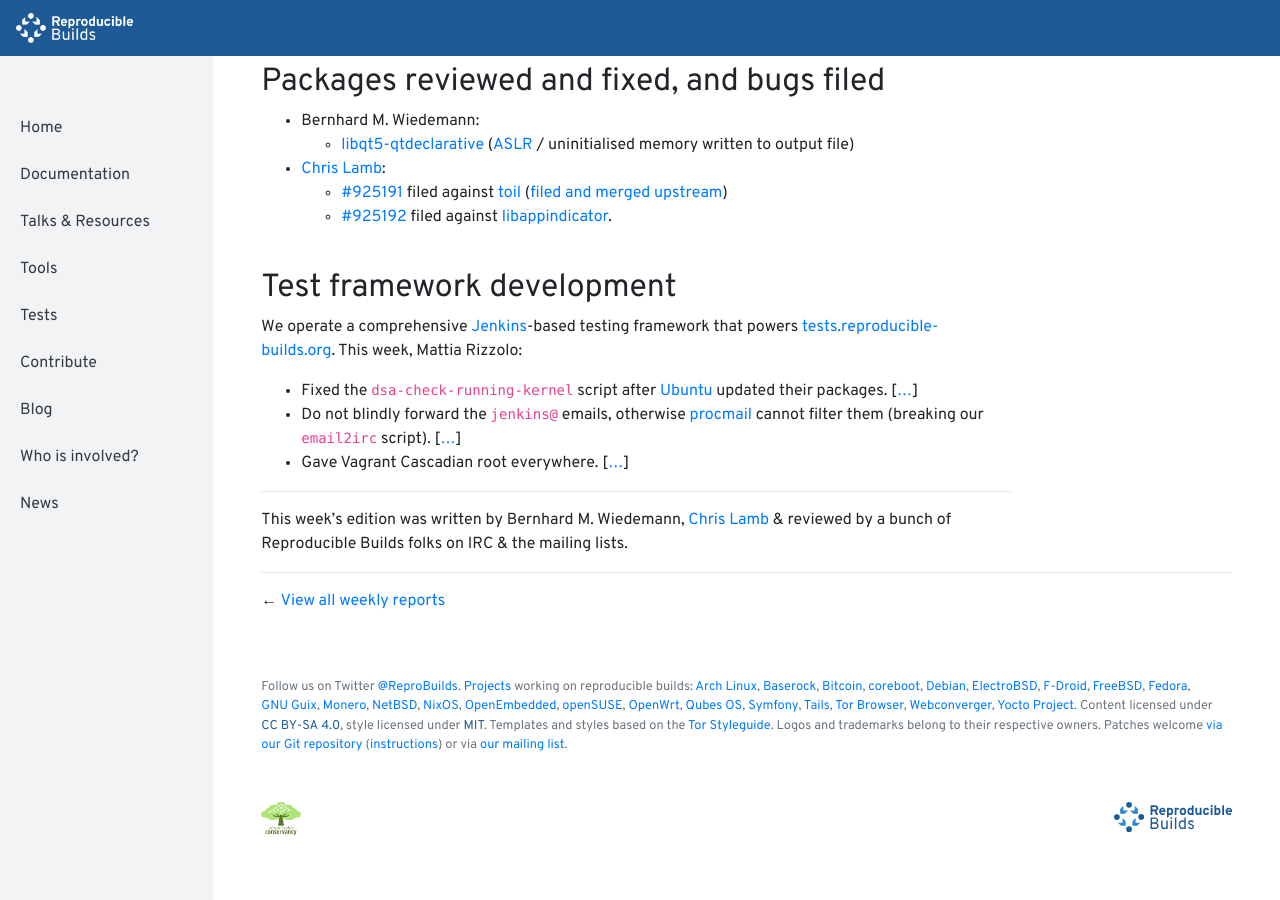
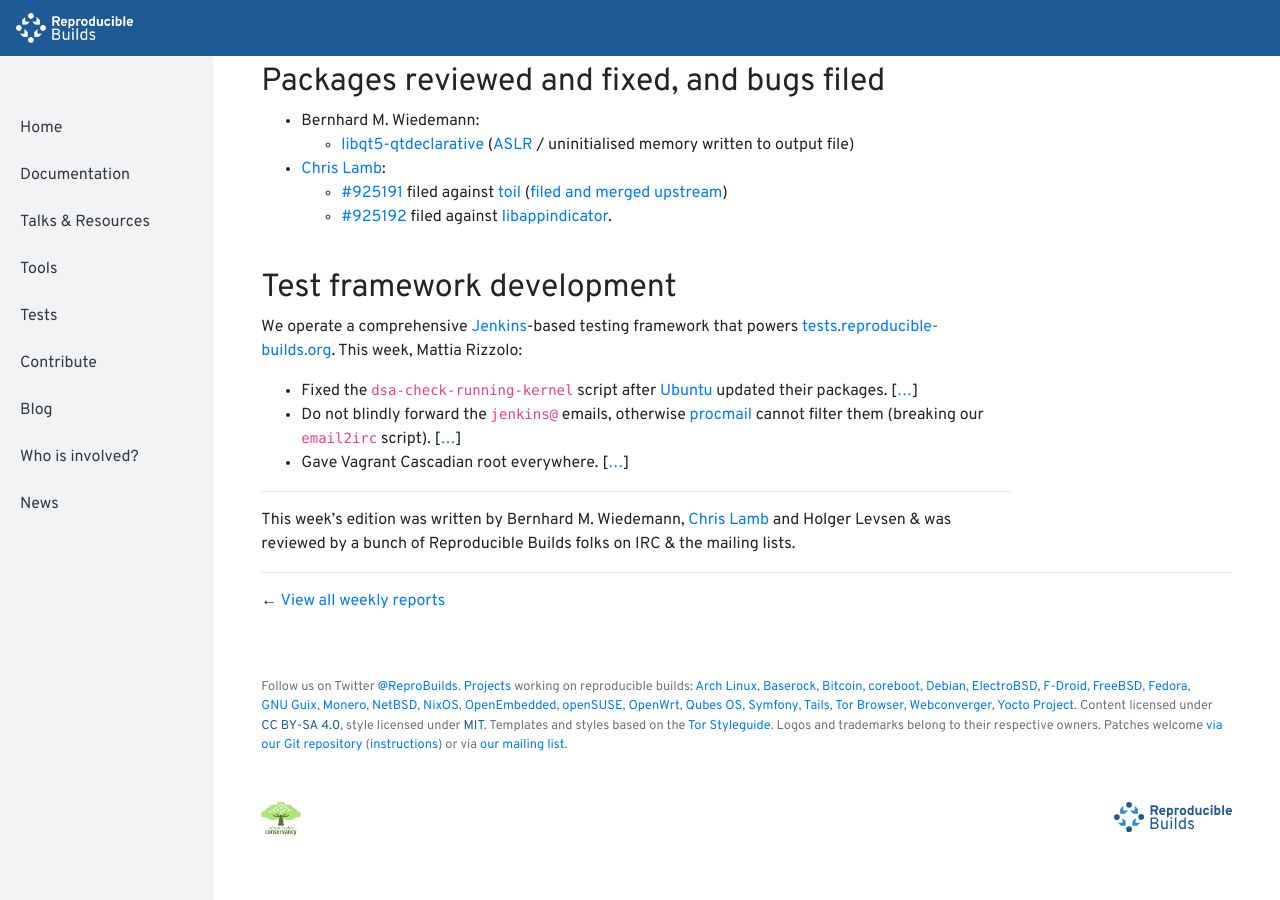
Before and after one commit to prototypefund/reproducible-website, a Jekyll site: the page built from _blog/posts/204.md, in a window 1280 px wide and 900 px high, scrolled down 1627 px. Built offline with Jekyll 4.4.1, drawn with Linux system fonts in a browser that asks for light colours.

Commit message:
204: add myself to authors
Signed-off-by: Holger Levsen <holger@layer-acht.org>

```diff
--- a/_blog/posts/204.md
+++ b/_blog/posts/204.md
@@ -60,4 +60,4 @@
 
 ---
 
-This week's edition was written by Bernhard M. Wiedemann, [Chris Lamb](https://chris-lamb.co.uk/) & reviewed by a bunch of Reproducible Builds folks on IRC & the mailing lists.
+This week's edition was written by Bernhard M. Wiedemann, [Chris Lamb](https://chris-lamb.co.uk/) and Holger Levsen & was reviewed by a bunch of Reproducible Builds folks on IRC & the mailing lists.
```
